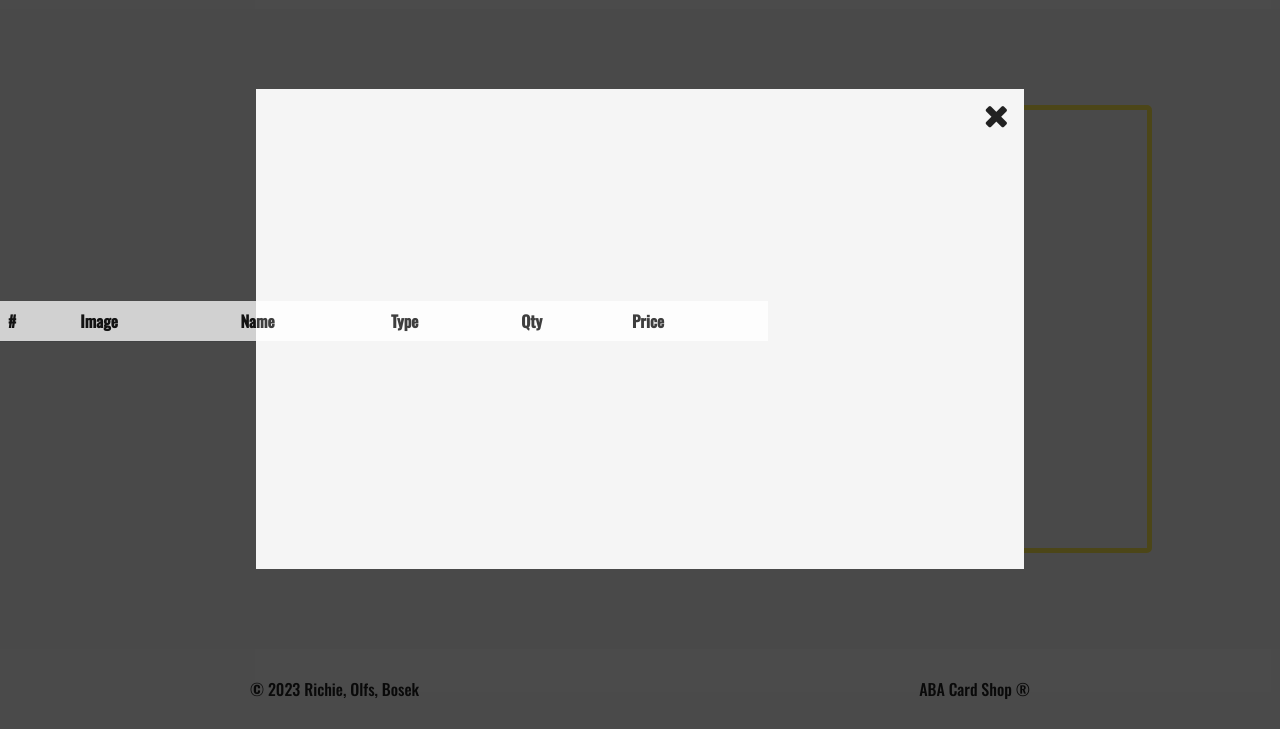
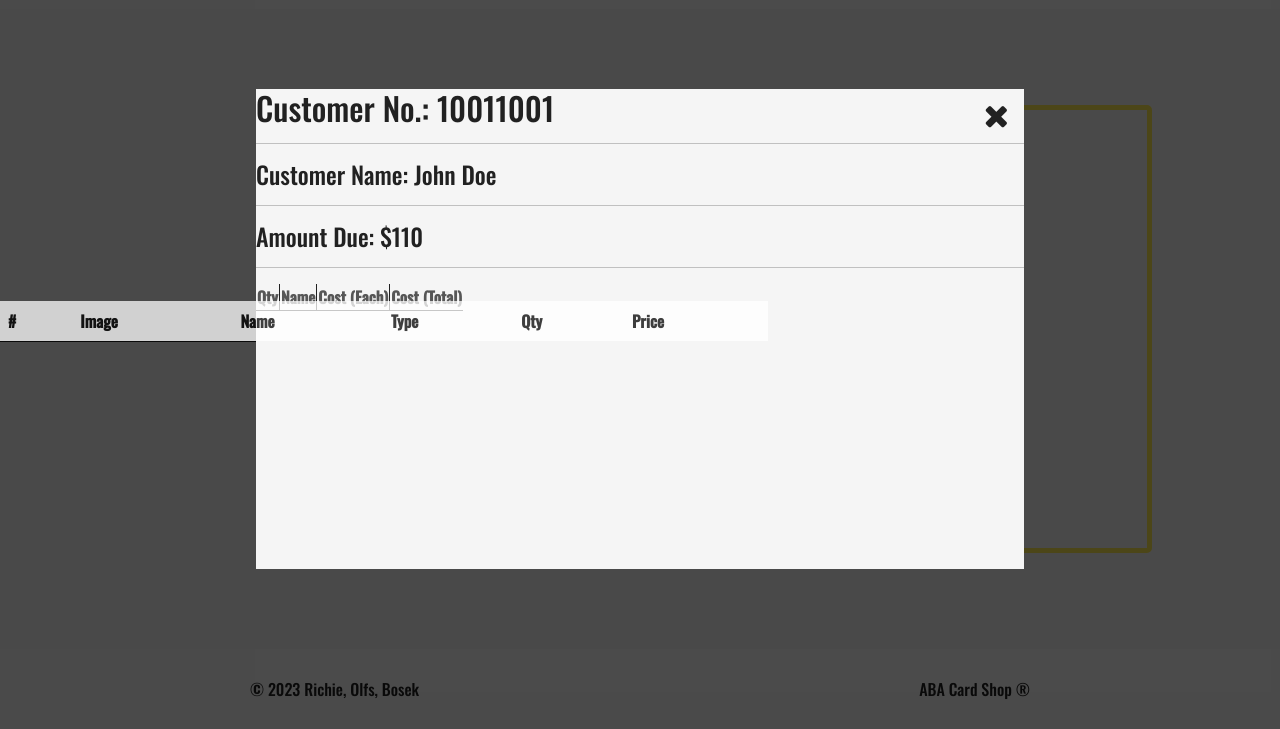
Before and after one commit to anthonyBosek/table-two-phase-one-project, a plain HTML site: page index.html in a window 1280 px wide. Both pictures are taken after a click on the element 1201 px from the left and 40 px from the top of the page. Shown: the part 71-800 px from the top of the page. Drawn offline with nearby package versions, Linux system fonts and the light colour scheme; no server answers.

Commit message:
add dummy data to cart

```diff
--- a/src/global.js
+++ b/src/global.js
@@ -18,11 +18,53 @@ const modal = document.getElementById("modal");
 const search = document.getElementById("search");
 const mode = document.getElementById("mode");
 const cart = document.getElementById("cart");
+// Modal Variables
+const h2 = document.createElement("h2");
+const nameH4 = document.createElement("h4");
+const table = document.createElement("table");
+const amtH4 = document.createElement("h4");
+const numItemsH4 = document.createElement("h4");
 
 // temp data vars
 const userCartData = {
-  customerNumber: 0,
-  name: "",
-  amountDue: 0,
-  items: [],
+  customerNumber: 10011001,
+  name: "John Doe",
+  amountDue: 110.00,
+  items: {
+    "Pikachu": 1,
+    "Ivysaur": 2,
+    "Oddish": 1
+  },
 };
+
+const createTableRowData = () => {
+
+}
+
+const createTable = () => {
+
+  const tableHead = document.createElement("thead");
+  tableHead.innerHTML = `
+    <tr>
+      <th class="right-border">Qty</th>
+      <th class="right-border">Name</th>
+      <th>Cost (Each)</th>
+      <th class="left-border">Cost (Total)</th>
+    </tr>
+  `
+  table.append(tableHead);
+  return table;
+}
+
+const displayCartData = () => {
+  console.log("cart", userCartData);
+  h2.textContent = `Customer No.: ${userCartData.customerNumber} `;
+  const hr1 = document.createElement("hr");
+  const nameH4 = document.createElement("h4");
+  nameH4.textContent = `Customer Name: ${userCartData.name}`;
+  const hr2 = document.createElement("hr");
+  amtH4.textContent = `Amount Due: $${userCartData.amountDue}`
+  const hr3 = document.createElement("hr");
+  const itemsTable = createTable();
+  modal.append(h2, hr1, nameH4, hr2, amtH4, hr3, itemsTable);
+}
--- a/src/navbar.js
+++ b/src/navbar.js
@@ -22,6 +22,9 @@ mode.addEventListener("click", (e) => {
 // Modal Container Hide/Show
 cart.addEventListener("click", () => {
   modalContainer.classList.toggle("hide");
+  if (!Array.from(modalContainer.classList).includes("hide")) {
+    displayCartData();
+  }
 });
 modalClose.addEventListener("click", () => {
   modalContainer.classList.toggle("hide");
--- a/style/style.css
+++ b/style/style.css
@@ -145,6 +145,18 @@ img:hover {
   margin-right: 15px;
 }
 
+.right-border {
+  border-right: 1px solid var(--main-txt-color);
+}
+
+.left-border {
+  border-left: 1px solid var(--main-txt-color);
+}
+
+tr {
+  border-bottom: 1px solid var(--main-txt-color);
+}
+
 /* hide */
 #modal-container.hide {
   display: none;
```
